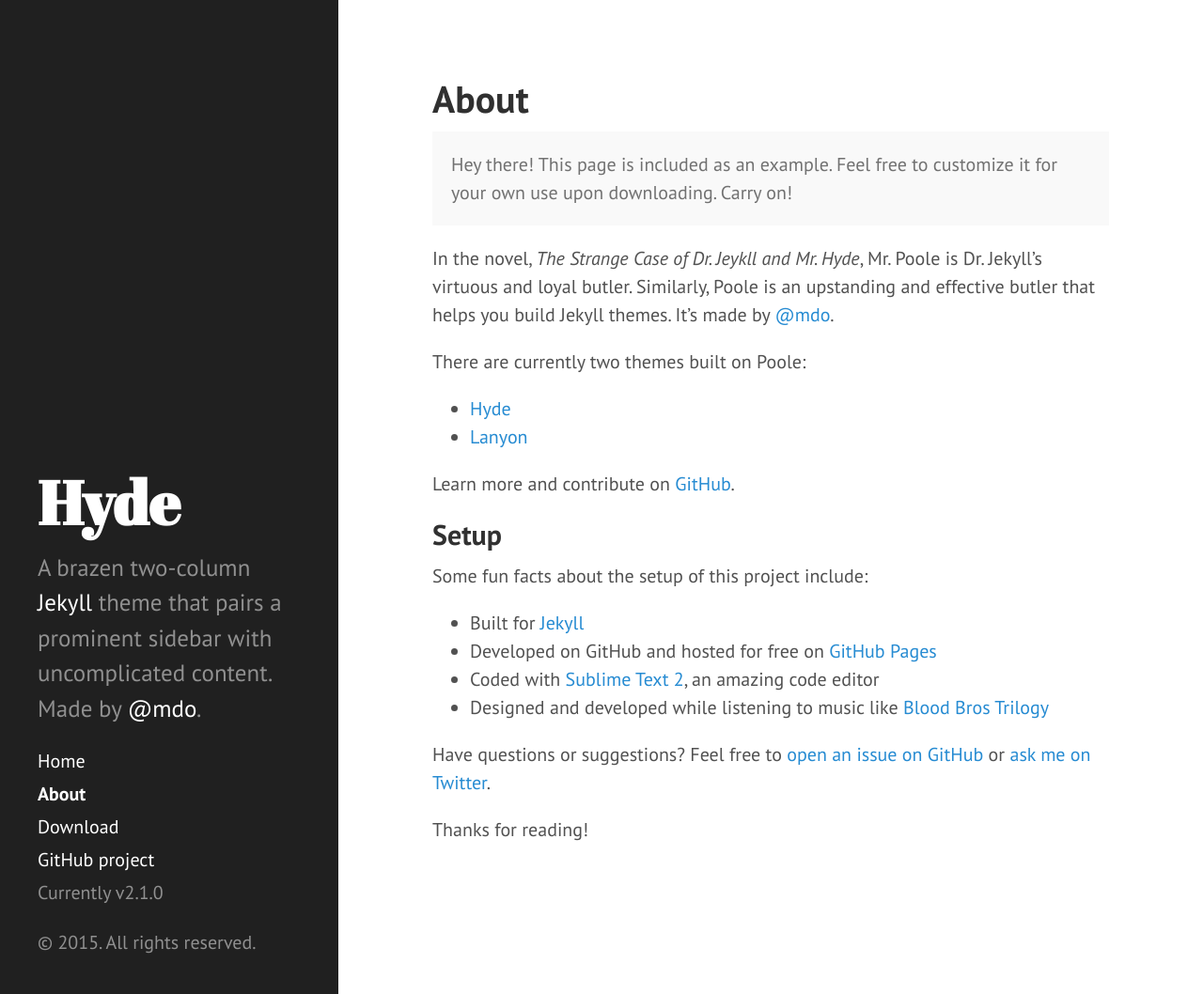
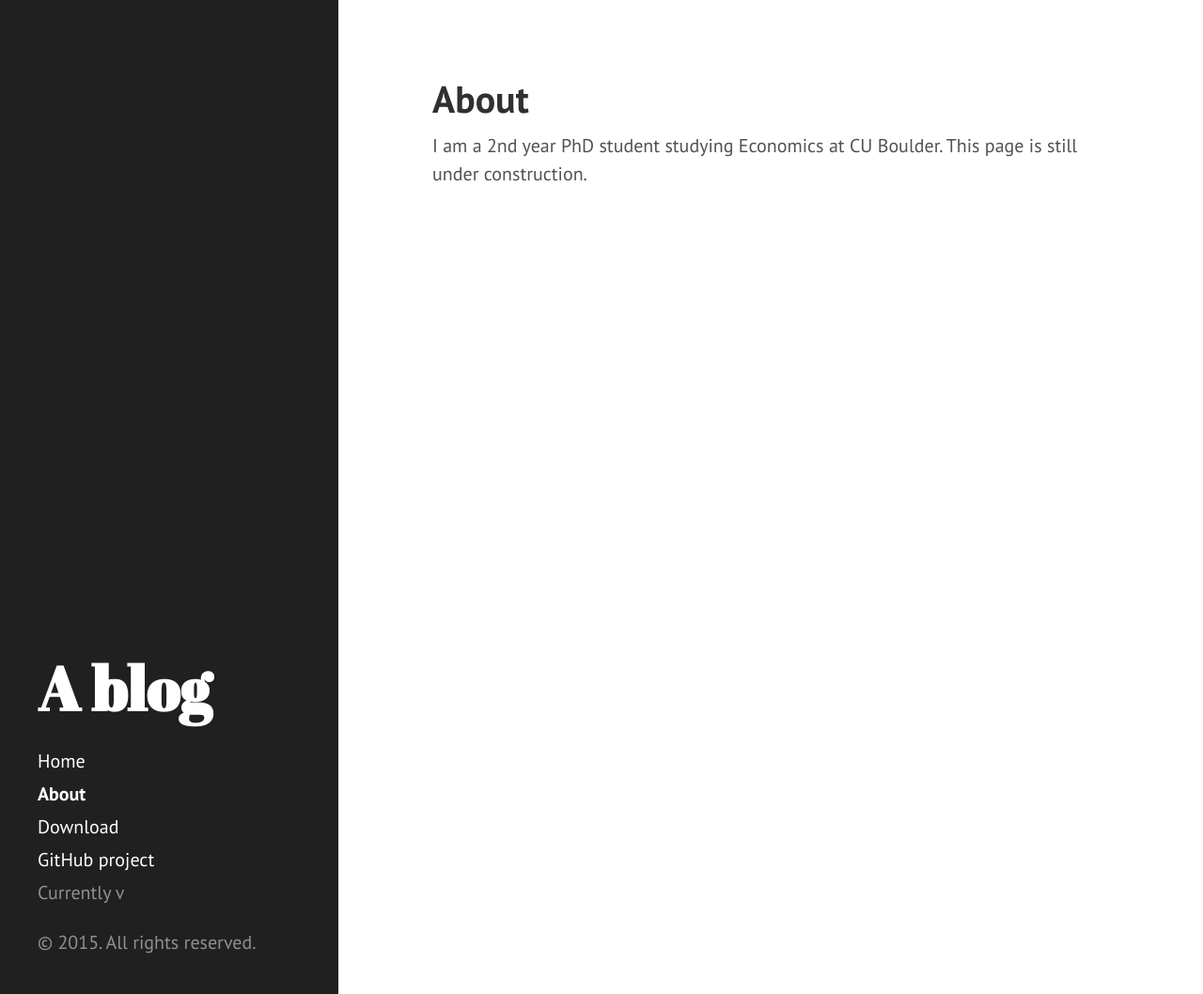
Before and after one commit to akhilrao/akhilrao.github.io, a Jekyll site: the page built from about.md, in a window 1280 px wide and 1058 px high. Shown: the whole window at 94% size. Built offline with Jekyll 4.4.1, drawn with Linux system fonts in a browser that asks for light colours; Markdown is read by kramdown in place of the engine named in the settings.

Commit message:
Removed extra files

```diff
--- a/CNAME
+++ b/CNAME
@@ -1 +1 @@
-hyde.getpoole.com
+akhilrao.github.io
--- a/_config.yml
+++ b/_config.yml
@@ -7,20 +7,20 @@ permalink:        pretty
 relative_permalinks: true
 
 # Setup
-title:            Hyde
-tagline:          'A Jekyll theme'
-description:      'A brazen two-column <a href="http://jekyllrb.com" target="_blank">Jekyll</a> theme that pairs a prominent sidebar with uncomplicated content. Made by <a href="https://twitter.com/mdo" target="_blank">@mdo</a>.'
-url:              http://hyde.getpoole.com
+title:            A blog
+tagline:          'By Akhil Rao'
+description:
+url:              /
 baseurl:          /
 
 author:
-  name:           'Mark Otto'
-  url:            https://twitter.com/mdo
+  name:           'Akhil Rao'
+#  url:
 
 paginate:         5
 
 # Custom vars
-version:          2.1.0
+#version:          2.1.0
 
-github:
-  repo:           https://github.com/poole/hyde
+#github:
+#  repo:
--- a/about.md
+++ b/about.md
@@ -3,28 +3,4 @@ layout: page
 title: About
 ---
 
-<p class="message">
-  Hey there! This page is included as an example. Feel free to customize it for your own use upon downloading. Carry on!
-</p>
-
-In the novel, *The Strange Case of Dr. Jeykll and Mr. Hyde*, Mr. Poole is Dr. Jekyll's virtuous and loyal butler. Similarly, Poole is an upstanding and effective butler that helps you build Jekyll themes. It's made by [@mdo](https://twitter.com/mdo).
-
-There are currently two themes built on Poole:
-
-* [Hyde](http://hyde.getpoole.com)
-* [Lanyon](http://lanyon.getpoole.com)
-
-Learn more and contribute on [GitHub](https://github.com/poole).
-
-## Setup
-
-Some fun facts about the setup of this project include:
-
-* Built for [Jekyll](http://jekyllrb.com)
-* Developed on GitHub and hosted for free on [GitHub Pages](https://pages.github.com)
-* Coded with [Sublime Text 2](http://sublimetext.com), an amazing code editor
-* Designed and developed while listening to music like [Blood Bros Trilogy](https://soundcloud.com/maddecent/sets/blood-bros-series)
-
-Have questions or suggestions? Feel free to [open an issue on GitHub](https://github.com/poole/issues/new) or [ask me on Twitter](https://twitter.com/mdo).
-
-Thanks for reading!
+I am a 2nd year PhD student studying Economics at CU Boulder. This page is still under construction.
```
